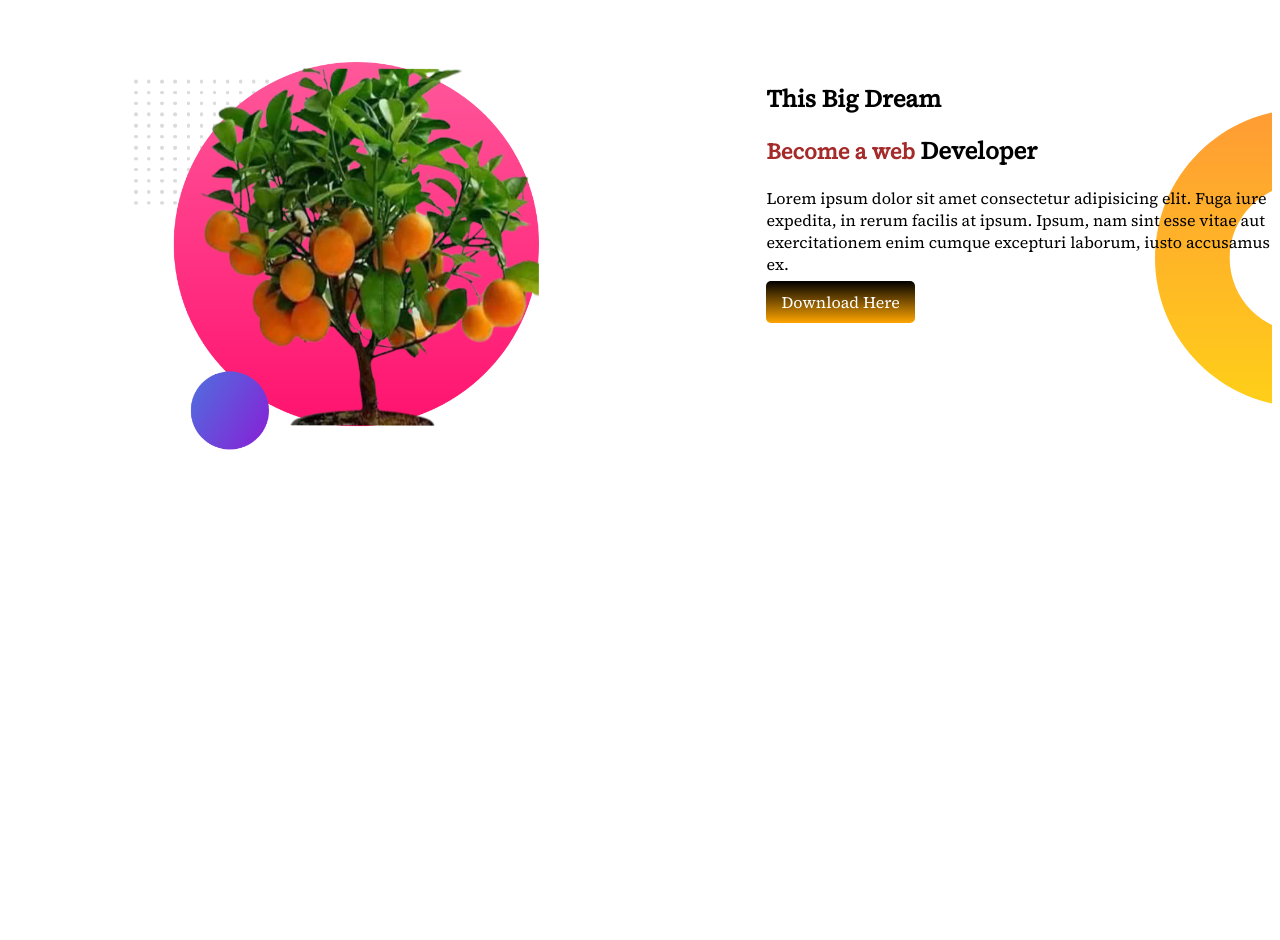
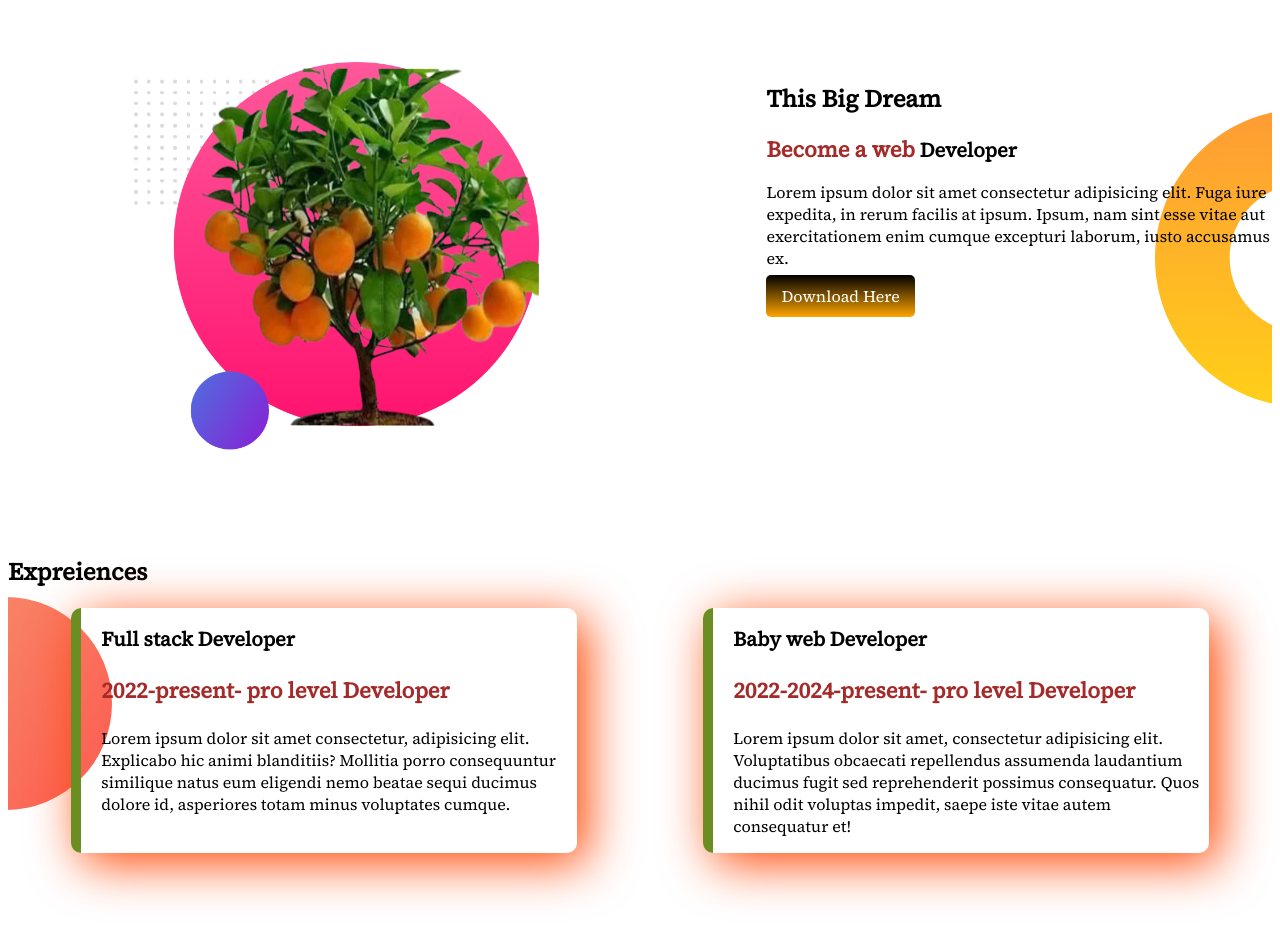
Before and after one commit to sheikshadi/create-repository, a plain HTML site: page index.html in a window 1280 px wide. Shown: the part 440-1380 px from the top of the page. Before the commit the page ends 995 px from the top, so only its background shows below. Drawn offline with Linux system fonts and the light colour scheme.

Commit message:
developer

```diff
--- a/index.html
+++ b/index.html
@@ -15,7 +15,7 @@
 </head>
 
 <body>
-    <section class="top-banner">
+    <section class="top-banner flexible-container">
         <div class="half-width">
             <h1>Welcome To the Home</h1>
             <h1><span class="orange">Spider-Man:No Way</span> Home!</h1>
@@ -34,7 +34,7 @@
     </section>
 
 
-    <section class="dream-big">
+    <section class="dream-big flexible-container">
         <div class="half-width">
             <img src="images/my-bg2.png" alt="">
         </div>
@@ -48,6 +48,32 @@
         </div>
     </section>
 
+    <section class="experience-area">
+
+        <h1>Expreiences</h1>
+        <div id="web-dev-experience" class="flexible-container">
+            <div class="experience-item">
+                <h2>Full stack Developer</h2>
+                <h3 class="orange">2022-present- pro level Developer</h3>
+                <p>Lorem ipsum dolor sit amet consectetur, adipisicing elit. Explicabo hic animi blanditiis? Mollitia
+                    porro
+                    consequuntur similique natus eum eligendi nemo beatae sequi ducimus dolore id, asperiores totam
+                    minus
+                    voluptates cumque.</p>
+            </div>
+
+            <div id="web-dev-experience" class="experience-item">
+                <h2>Baby web Developer</h2>
+                <h3 class="orange">2022-2024-present- pro level Developer</h3>
+                <p>Lorem ipsum dolor sit amet, consectetur adipisicing elit. Voluptatibus obcaecati repellendus
+                    assumenda
+                    laudantium ducimus fugit sed reprehenderit possimus consequatur. Quos nihil odit voluptas impedit,
+                    saepe
+                    iste vitae autem consequatur et!</p>
+            </div>
+        </div>
+    </section>
+
 </body>
 
 </html>
--- a/style.css
+++ b/style.css
@@ -3,6 +3,10 @@ body{
 font-family: 'Rowdies', cursive;
 font-family: 'Source Serif 4', sans-serif;
 }
+h2{
+    font-size: 20px;
+}
+
 .orange{
     color: brown;
     font-size: 22px;
@@ -11,7 +15,7 @@ font-family: 'Source Serif 4', sans-serif;
     width: 50%;
     padding-left: 10%;
 }
-section{
+.flexible-container{
     display: flex;
    margin-bottom: 100px;
 
@@ -36,3 +40,20 @@ section{
     background-repeat: no-repeat;
     background-position: right;
 }
+
+.experience-item{
+    width: 40%;
+    margin-left: 5%;
+    margin-right: 5%;
+    border-radius: 10px;
+    padding-left: 20px;
+    box-shadow: 10px 10px 50px orangered;
+    border-left: 10px solid olivedrab;
+}
+.experience-area{
+    background-image: url(images/exp-bg.png);
+    background-repeat: no-repeat;
+    background-position: left;
+
+
+}
```
